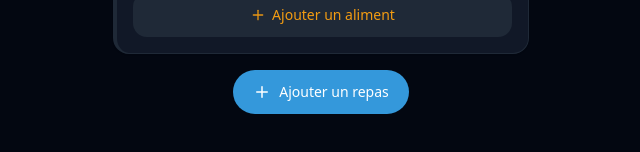
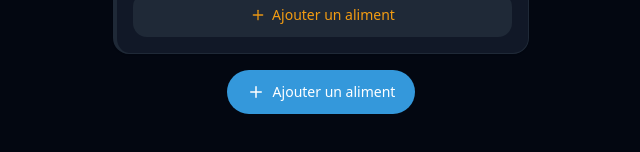
Before and after one commit to CalFit/calfit-scan-track, a React (Vite) app: page / in a window 1280 px wide. Shown: the part 1563-1715 px from the top of the page, without its empty margins (319-959 px from the left). Built offline with nearby package versions, Linux system fonts and the light colour scheme.

Commit message:
Update food button text color
Change the color of the "ajouter un aliment" button text to white.

```diff
--- a/src/components/meals/MealList.tsx
+++ b/src/components/meals/MealList.tsx
@@ -88,8 +88,8 @@ const MealList = ({
           className="calfit-button-primary flex items-center justify-center gap-2 mx-auto bg-calfit-blue hover:bg-calfit-blue/90 text-white"
           onClick={() => onAddFoodClick('breakfast')}
         >
-          <Plus size={18} />
-          Ajouter un repas
+          <Plus size={18} className="text-white" />
+          <span className="text-white">Ajouter un aliment</span>
         </button>
       </div>
     </div>
```
